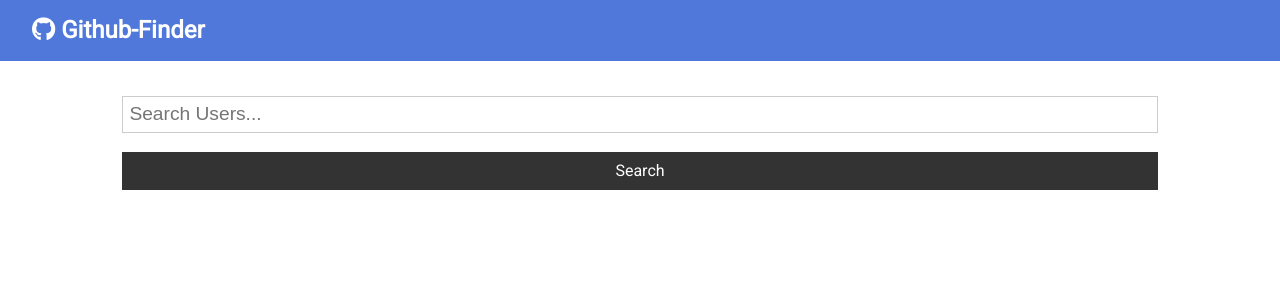
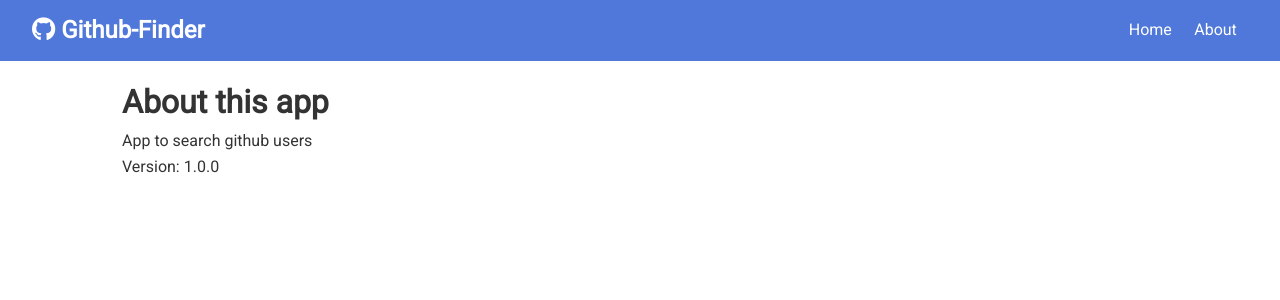
Before and after one commit to ASUS-TUFLSR/github-finder, a React (Create React App) app: page /about in a window 1280 px wide. Shown: the top 300 px of the page. Built offline with nearby package versions, Linux system fonts and the light colour scheme.

Commit message:
User interface ||

```diff
--- a/package.json
+++ b/package.json
@@ -9,6 +9,7 @@
     "axios": "^1.6.8",
     "react": "^18.2.0",
     "react-dom": "^18.2.0",
+    "react-router-dom": "^5.2.0",
     "react-scripts": "5.0.1",
     "web-vitals": "^2.1.4"
   },
--- a/src/App.js
+++ b/src/App.js
@@ -1,15 +1,19 @@
-import React, {Component} from 'react';
+import React, {Component, Fragment} from 'react';
+import { BrowserRouter as Router, Switch, Route } from 'react-router-dom';
 import './App.css';
 import Navbar from './components/layout/Navbar';
 import Users from './users/Users';
+import User from './users/User';
 import Search from './users/Search';
 import Alert from './components/layout/Alert';
+import About from './components/pages/About';
 import axios from 'axios';
 
 class App extends Component {
 
 state = {
   users: [],
+  user:{},
   loading: false,
   alert: null
 }
@@ -28,6 +32,7 @@ state = {
 
     clearUsers = () => this.setState({users:[], loading:false})
 
+
 //Set alert
 
  setAlert = (msg, type) =>{
@@ -44,17 +49,31 @@ state = {
       &client_secret=${process.env.REACT_APP_GITHUB_CLIENT_SECRET}`)
 
       this.setState({users:res.data.items, loading:false})
-      console.log(res.data)
+
+    }
+
+  // Get single github user
+   getUser = async (username) =>{
+    this.setState({ loading: true})
+    const res = await axios.get(`https://api.github.com/users/${username}
+    ?client_id=${process.env.REACT_APP_GITHUB_CLIENT_ID}
+    &client_secret=${process.env.REACT_APP_GITHUB_CLIENT_SECRET}`)
+
+    this.setState({user:res.data, loading:false})
     }
 
   render(){
 
-    const {users,loading} = this.state;
+    const {users,user,loading} = this.state;
       return(
+  <Router>
         <div className="App">
           <Navbar/>
             <div className='container'>
         <Alert alert={this.state.alert}/>
+        <Switch>
+          <Route exact path='/' render={props => (
+            <Fragment>
                <Search searchUsers={this.searchUsers}
                        clearUsers={this.clearUsers}
                        showClear={users.length > 0 ? true:false}
@@ -62,9 +81,19 @@ state = {
               />
                  <Users loading={loading}
                         users={users}/>
+            </Fragment>
+          )}
+          />
+          <Route exact path='/about' component={About}/>
+          <Route exact path='/user/:login' render={props => (
+            <User {...props} getUser={this.getUser} user={user} loading={loading} />
+          )}/>
+        </Switch>
+
    </div>
 
   </div>
+  </Router>
       );
     }
 }
--- a/src/components/layout/Navbar.js
+++ b/src/components/layout/Navbar.js
@@ -1,5 +1,7 @@
 import React from 'react'
 import PropTypes from 'prop-types'
+import { Link } from 'react-router-dom'
+
 
 
 const Navbar = ({icon,title}) => {
@@ -9,6 +11,14 @@ const Navbar = ({icon,title}) => {
        <h1>
         <i className={icon}/> {title}
         </h1>
+        <ul>
+          <li>
+            <Link to='/'>Home</Link>
+          </li>
+          <li>
+            <Link to='/about'>About</Link>
+          </li>
+        </ul>
       </nav>
     )
 
--- /dev/null
+++ b/src/components/pages/About.js
@@ -0,0 +1,13 @@
+import React, {Fragment} from 'react'
+
+const About = () => {
+  return (
+    <Fragment>
+      <h1>About this app</h1>
+      <p> App to search github users</p>
+      <p> Version: 1.0.0</p>
+    </Fragment>
+  )
+}
+
+export default About
--- a/src/index.js
+++ b/src/index.js
@@ -1,10 +1,11 @@
 import React from 'react';
 import ReactDOM from 'react-dom/client';
 import App from './App';
+import { BrowserRouter } from 'react-router-dom/cjs/react-router-dom';
 
 const root = ReactDOM.createRoot(document.getElementById('root'));
 root.render(
-  <React.StrictMode>
+  <BrowserRouter>
     <App />
-  </React.StrictMode>
+  </BrowserRouter>
 );
--- /dev/null
+++ b/src/users/User.js
@@ -0,0 +1,29 @@
+import React, { Component } from 'react'
+export class User extends Component {
+    componentDidMount(){
+        this.props.getUser(this.props.match.params.login);
+    }
+  render() {
+
+        const {
+            name,
+            avatar_url,
+            location,
+            bio,
+            blog,
+            login,
+            html_url,
+            followers,
+            following,
+            public_repos,
+            public_gists,
+            hireable
+        } = this.props.user;
+
+        const {loading} = this.props;
+
+    return <div>{name}</div>
+  }
+}
+
+export default User
--- a/src/users/Useritem.js
+++ b/src/users/Useritem.js
@@ -1,8 +1,9 @@
 import React  from 'react'
 import PropTypes from 'prop-types'
+import { Link } from 'react-router-dom'
 
 
-const Useritem = ({user:{login,avatar_url,html_url}}) =>  {
+const Useritem = ({user:{ login, avatar_url,}}) =>  {
 
 
     return (
@@ -10,7 +11,7 @@ const Useritem = ({user:{login,avatar_url,html_url}}) =>  {
         <img src={avatar_url} alt='' className='round-img' style={{ width: '60px'}}/>
         <h3>{login}</h3>
       <div>
-        <a href={html_url} className='btn btn-dark btn-sm my-1'>More</a>
+        <Link to={`/user/${login}`} className='btn btn-dark btn-sm my-1'>More</Link>
       </div>
 
       </div>
```
Also changed, not shown: 1 other file (tests, documents, lock files or other folders). Lines whose indentation alone changed are shown as unchanged.
